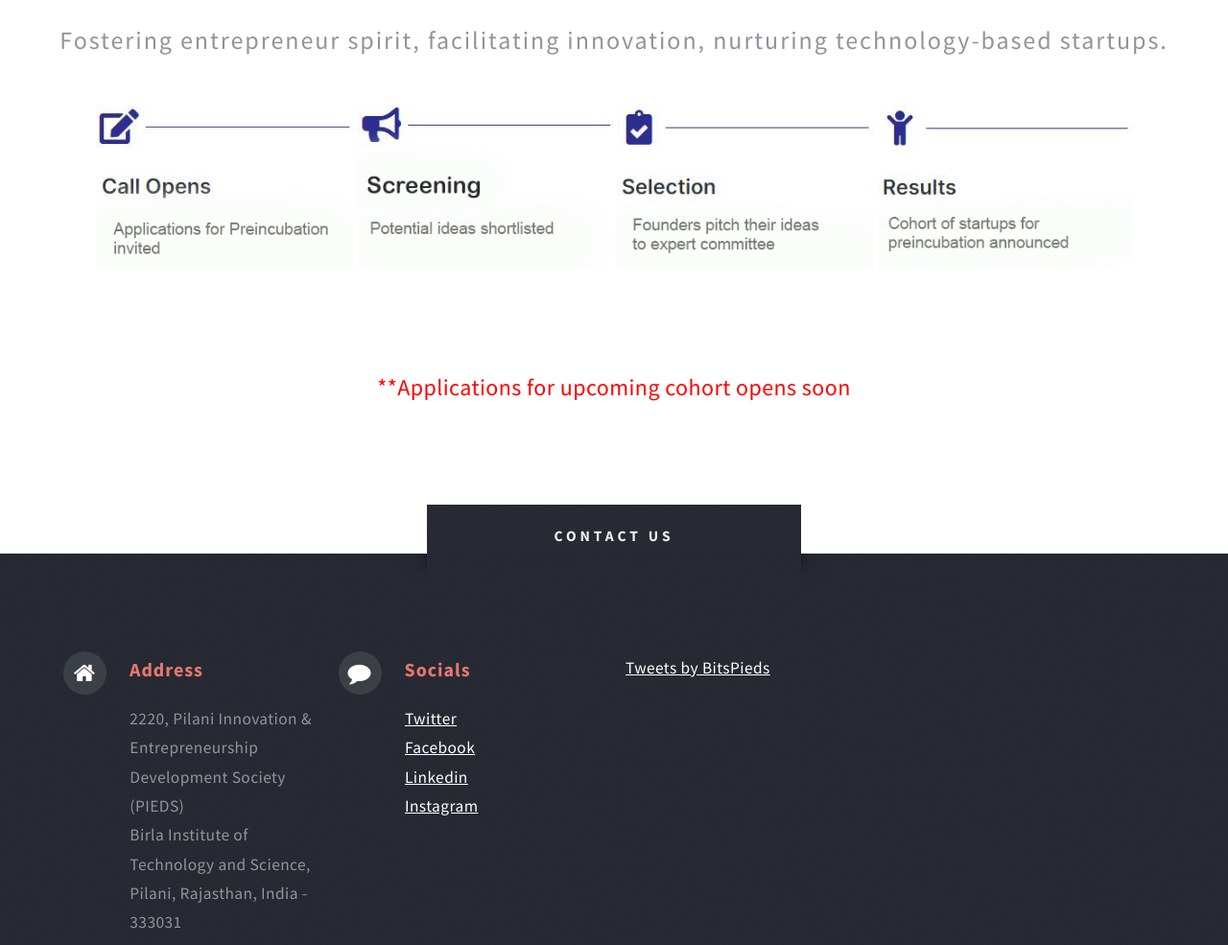
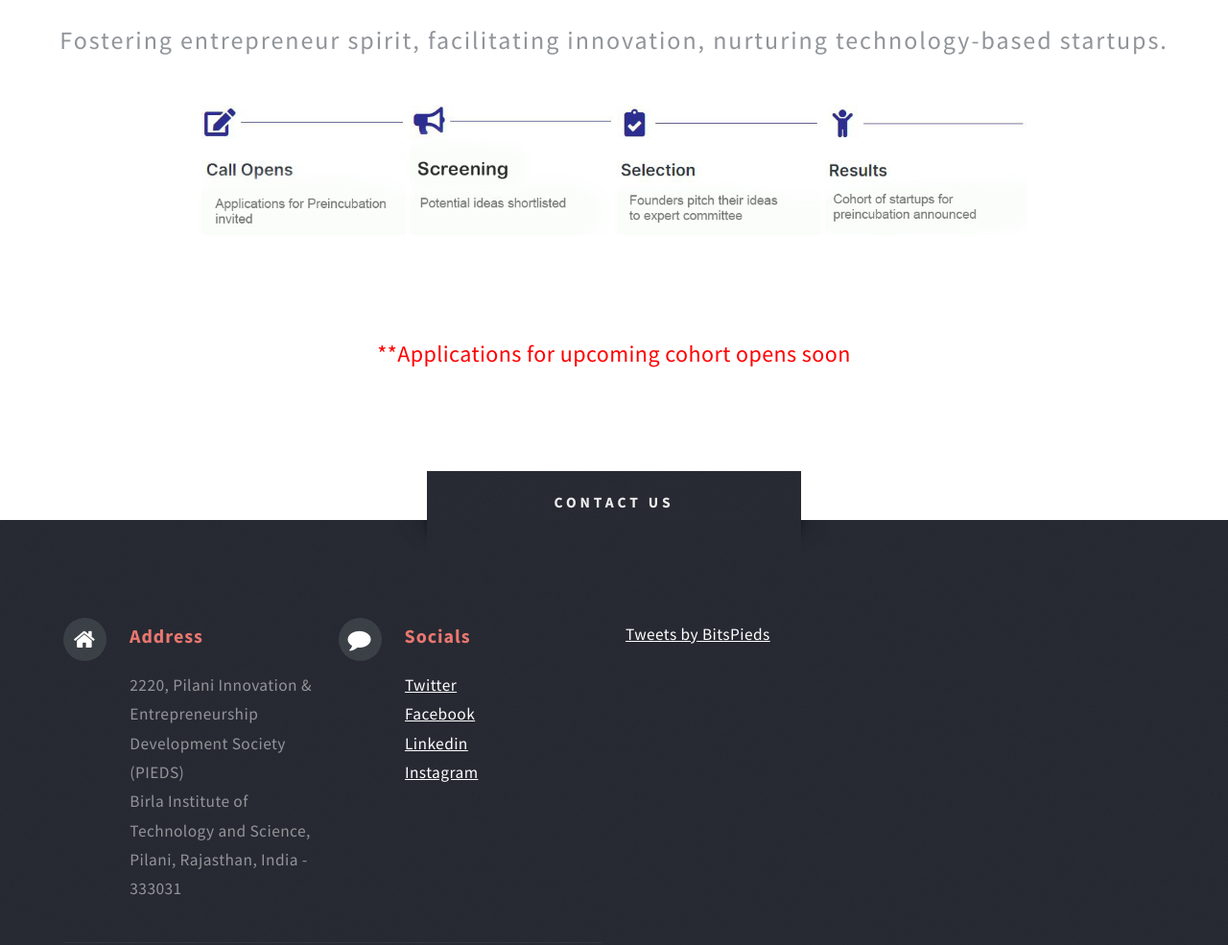
Before and after one commit to VedantGera/PIEDS_website, a plain HTML site: page preincubation.html in a window 1280 px wide. Shown: the part 940-1925 px from the top of the page at 96% size. Drawn offline with Linux system fonts and the light colour scheme.

Commit message:
Changed image size of how it works

```diff
--- a/preincubation.html
+++ b/preincubation.html
@@ -170,10 +170,10 @@
 															} }
 														</style>
 														<div class="img2">
-														<img src="images/pi1.jpg" width="auto" height="170px">
-														<img src="images/pi2.jpg" width="auto" height="170px">
-														<img src="images/pi3.jpg" width="auto" height="170px">
-														<img src="images/pi4.jpg" width="auto" height="170px">
+														<img src="images/pi1.jpg" width="auto" height="135px">
+														<img src="images/pi2.jpg" width="auto" height="135px">
+														<img src="images/pi3.jpg" width="auto" height="135px">
+														<img src="images/pi4.jpg" width="auto" height="135px">
 														</div>
 
 													</section>
```
